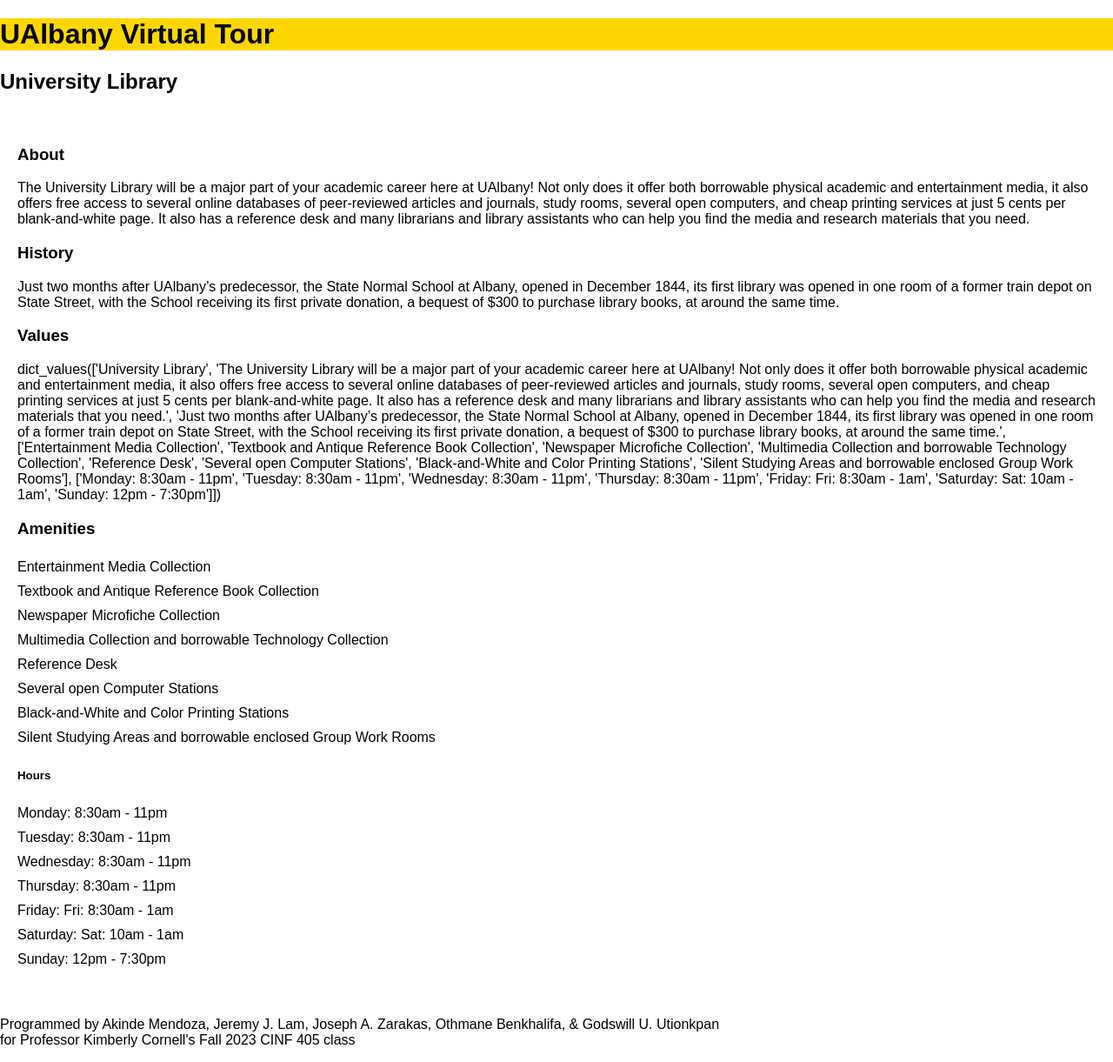
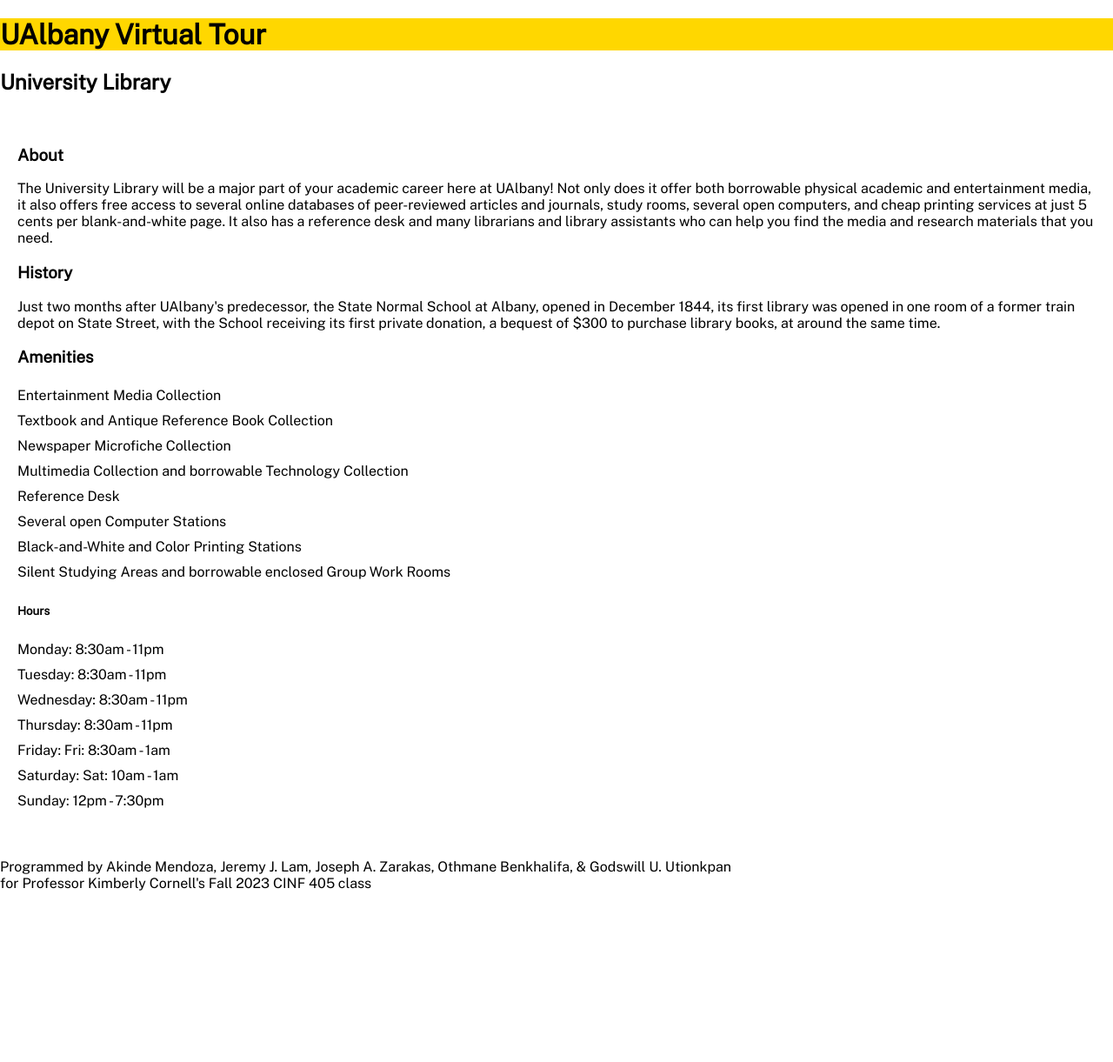
Before and after one commit to CINF-405-Group-6-Fall-2023/UAlbanyVirtualTour, a Django app: page /building/university-library/ in a window 1280 px wide. Shown: the whole page at 87% size. After the commit the page ends 1024 px from the top, so only its background shows below. Run offline with Django 4.2, Linux system fonts and the light colour scheme.

Commit message:
dictionary_name.values() is reserved....fixed

```diff
--- a/campusmap/static/css/article.css
+++ b/campusmap/static/css/article.css
@@ -1,6 +1,8 @@
+@import url('https://fonts.googleapis.com/css?family=Public+Sans');
+
 /* Reset some default styles for the body */
 body {
-  font-family: 'Arial', sans-serif;
+  font-family: 'Public Sans', sans-serif;
   margin: 0;
   padding: 0;
   background-color: #ffffff; /* White background */
--- a/campusmap/templates/articles/article.html
+++ b/campusmap/templates/articles/article.html
@@ -23,18 +23,18 @@
                 <article class="info">
                     <section class="about">
                         <h3>About</h3>
-                        {% if building_info.mission%}
+                        {% if building_info.mission %}
                             <p>{{ building_info.mission }}</p>
                         {% endif %}
-                        {% if building_info.history%}
+                        {% if building_info.history %}
                             <h3>History</h3>
                             <p>{{ building_info.history }}</p>
                         {% endif %}
-                        {% if building_info.values is not none%}
+                        {% if building_info.ideals %}
                             <h3>Values</h3>
-                            <p>{{ building_info.values }}</p>
+                            <p>{{ building_info.ideals }}</p>
                         {% endif %}
-                        {% if building_info.vision%}
+                        {% if building_info.vision %}
                             <h3>Vision</h3>
                             <p>{{ building_info.vision }}</p>
                         {% endif %}
--- a/campusmap/views.py
+++ b/campusmap/views.py
@@ -1,4 +1,5 @@
 # views.py
+from django.http import Http404
 from django.shortcuts import render
 
 def index(request):
@@ -14,13 +15,12 @@ def get_building_info(request, building_slug):
             'mission': "The Lecture Center, as its name states, is where you'll go to see many of your lectures. It holds 25 different large halls, auditoriums, and computer rooms that can seat upwards of 50, if not 100, students each, and lessons on a wide variety of subjects will take place there.",
             'history': "The Lecture Center was first built in 1969, and has undergone many changes and renovations since then, with the replacement of old electrical, plumbing, and ventilation systems and lighting and carpet, and the addition of new audio-visual systems continuing up through 2023, in the University’s efforts to make the campus, safer, more accessible, and on top of modern trends in technology.",
             'amenities': ['25 Different Lecture Halls, Auditoriums, and Computer Rooms', 'In-Door Seating', 'Outdoor Fountain with additional seating and tables', 'Financial Aid/Dean/Registrar Office', 'Argo Tea Shop', 'Connected pathways to the basement levels of every surrounding class building'],
-            'values': "None",
         },
 
         'campus-center': {
             'title': 'Campus Center',
             'mission': "The Campus Center provides a convenient place...",
-            'values': "We value diversity, inclusion, sustainability...",
+            'ideals': "We value diversity, inclusion, sustainability...",
             'vision': "Be the nexus of collaboration, connection, and service...",
             'amenities': ['Auditorium', 'Dining', 'AcaDamien\'s Bookstore', 'Financial Aid/Dean/Registrar Office', 'Banking', 'Lounging Area', 'Wireless Internet'],
             'hours': [
@@ -37,7 +37,7 @@ def get_building_info(request, building_slug):
         'university-library': {
             'title': 'University Library',
             'mission': "The University Library will be a major part of your academic career here at UAlbany! Not only does it offer both borrowable physical academic and entertainment media, it also offers free access to several online databases of peer-reviewed articles and journals, study rooms, several open computers, and cheap printing services at just 5 cents per blank-and-white page. It also has a reference desk and many librarians and library assistants who can help you find the media and research materials that you need.",
-            'history': "Just two months after UAlbany’s predecessor, the State Normal School at Albany, opened in December 1844, its first library was opened in one room of a former train depot on State Street, with the School receiving its first private donation, a bequest of $300 to purchase library books, at around the same time.",
+            'history': "Just two months after UAlbany's predecessor, the State Normal School at Albany, opened in December 1844, its first library was opened in one room of a former train depot on State Street, with the School receiving its first private donation, a bequest of $300 to purchase library books, at around the same time.",
             'amenities': ['Entertainment Media Collection', 'Textbook and Antique Reference Book Collection', 'Newspaper Microfiche Collection', 'Multimedia Collection and borrowable Technology Collection', 'Reference Desk', 'Several open Computer Stations', 'Black-and-White and Color Printing Stations', 'Silent Studying Areas and borrowable enclosed Group Work Rooms'],
             'hours': [
                 'Monday: 8:30am - 11pm',
@@ -133,7 +133,7 @@ def get_building_info(request, building_slug):
 
         'taconic-building': {
             'title': 'Taconic Building',
-            'mission': "Taconic is home to the University’s Academic Advising Offices. You will go here to meet with you advisors every semester to plan your academic career and classes as an undergraduate student.",
+            'mission': "Taconic is home to the University's Academic Advising Offices. You will go here to meet with you advisors every semester to plan your academic career and classes as an undergraduate student.",
             'history': "Originally called the Education Building, it was first built in 1966.",
             'amenities': ['Important Sub-Locations', 'Academic Advising Offices', 'Small display cases and several bulletin boards displaying the University’s history and achievements, notable works or research done on various subjects, and outstanding student work', 'Comfortable seating areas'],
         },
@@ -154,7 +154,7 @@ def get_building_info(request, building_slug):
 
         'life-sciences-building': {
             'title': 'Life Sciences Building',
-            'mission': "The Life Sciences Building houses the University’s forays into research on RNA science and technology, neuroscience, microbiology, molecular evolution of disease, and molecular and cell biology. Any student looking to pursue a career in Life Sciences will become well acquainted with this building over the course of their academic career here at the University, as this building houses many of the labs, machines, and research facilities that they will be using in their education.",
+            'mission': "The Life Sciences Building houses the University's forays into research on RNA science and technology, neuroscience, microbiology, molecular evolution of disease, and molecular and cell biology. Any student looking to pursue a career in Life Sciences will become well acquainted with this building over the course of their academic career here at the University, as this building houses many of the labs, machines, and research facilities that they will be using in their education.",
             'history': "The Life Sciences Initiative that calls this building home was founded on the philosophy that scientific discovery is a multidisciplinary, collaborative and highly interactive enterprise. Discovery occurs at the frontiers and intersections of science and Life Sciences faculty provide a critical focus for collaborative discovery across traditional departments as well as with other University at Albany and regional scientists.",
             'amenities': ['Molecular Biology Core Facility', 'Tissue Culture Core Facility', 'Structural Chemistry Core Facility', 'RNA Epitranscriptomics and Proteomics Resource (REPR) Facility', 'Biological Research Facility ', 'Laboratory Animal Facility', 'Greenhouse Facility', 'X-Ray Crystallography Facility Core', 'Meeting Rooms, Auditorium, and Conference Facilities', 'RNA Institute'],
         },
@@ -162,7 +162,7 @@ def get_building_info(request, building_slug):
 		'science-library': {
             'title': 'Science Library',
             'mission': "The Science Library will be an important location to anyone pursuing a degree in STEM. It contains hundreds of thousands, if not a million different cataloged scientific resources, in addition to a preservation department dedicated to maintaining current and antique materials, and a special collection of historical manuscripts and other materials gathered in the University’s archives.",
-            'history': "The Science Library was opened in September 1999, to house the University’s scientific resources, in addition to the M. E. Grenander Department of Special Collections & Archives, and the Library Preservation Laboratory. The building now also houses International Programs and the New York State Writers Institute.",
+            'history': "The Science Library was opened in September 1999, to house the University's scientific resources, in addition to the M. E. Grenander Department of Special Collections & Archives, and the Library Preservation Laboratory. The building now also houses International Programs and the New York State Writers Institute.",
             'amenities': ['Several open Computer Stations', 'Silent Studying Areas and borrowable enclosed Group Work Rooms', 'Alice Hastings Murphy Preservation Department and Preserved Material Exhibits', 'Library Storage Facility', 'M.E. Grenander Department of Special Collections & Archives', 'New York State Writers Institute'],
             'hours': [
                 'Monday: 8:30am - 9pm',
@@ -184,4 +184,6 @@ def get_building_info(request, building_slug):
     }
 
     building_info_selected = dict(building_info.get(building_slug, {}))
+    if not building_info_selected:
+        raise Http404("Building not found")
     return render(request, 'articles/article.html', {'building_info': building_info_selected})
```
